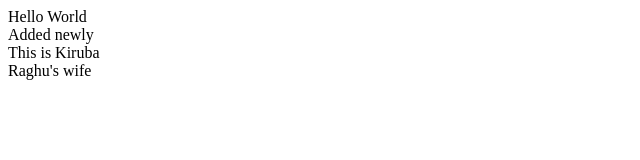
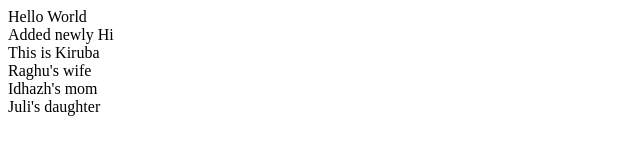
Before and after one commit to Raghu9t2/Demo, a website: page com.test/index.html in a window 1280 px wide. Shown: the whole page, without its empty margins (0-640 px from the left). Drawn offline with Linux system fonts and the light colour scheme.

Commit message:
new role added

```diff
--- a/com.test/index.html
+++ b/com.test/index.html
@@ -7,8 +7,10 @@
 </head>
 <body>
 	<div>Hello World</div>
-	<div>Added newly</div>
+	<div>Added newly Hi</div>
 	<div>This is Kiruba</div>
 	<div>Raghu's wife</div>
+	<div>Idhazh's mom</div>
+	<div>Juli's daughter</div>
 </body>
 </html>
```
